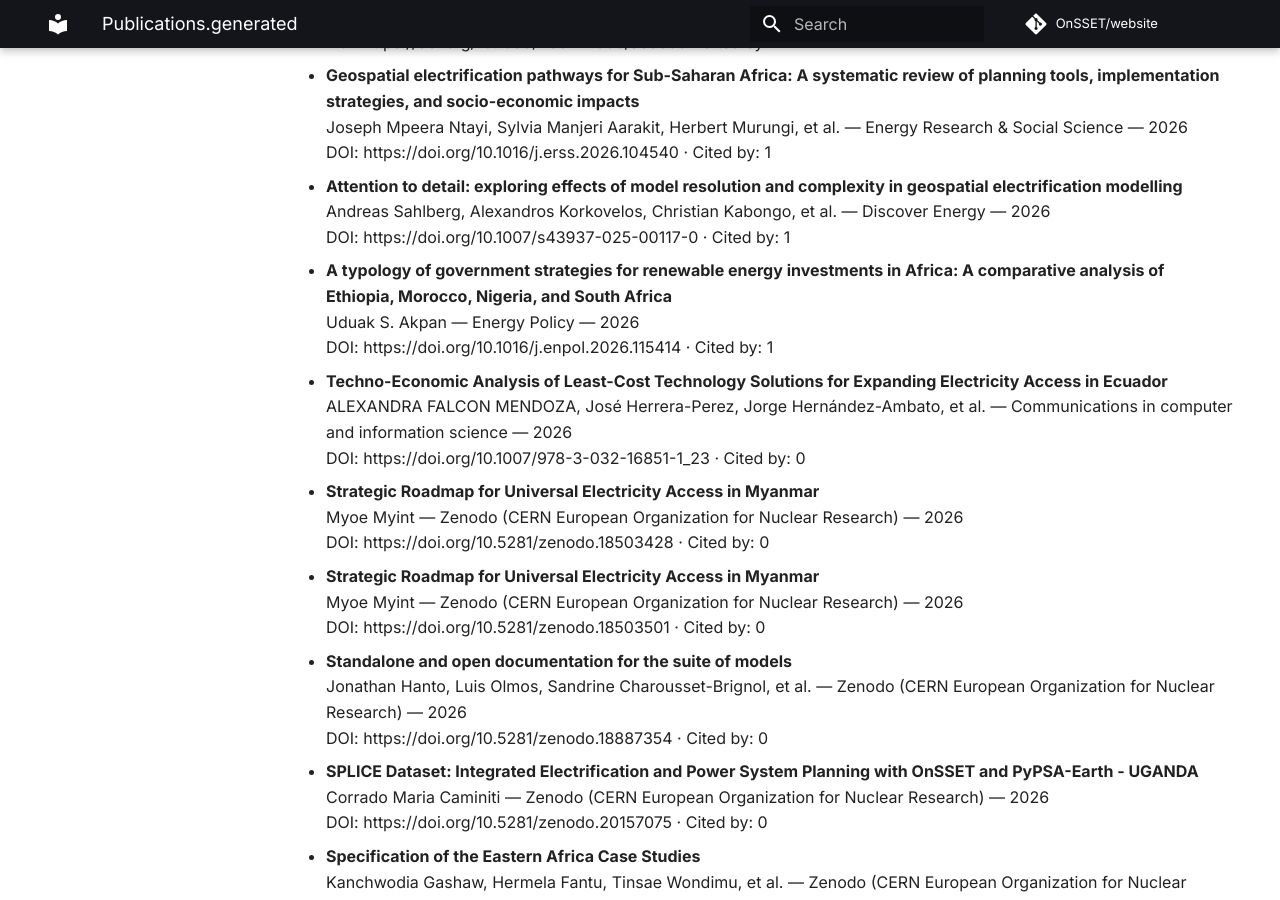
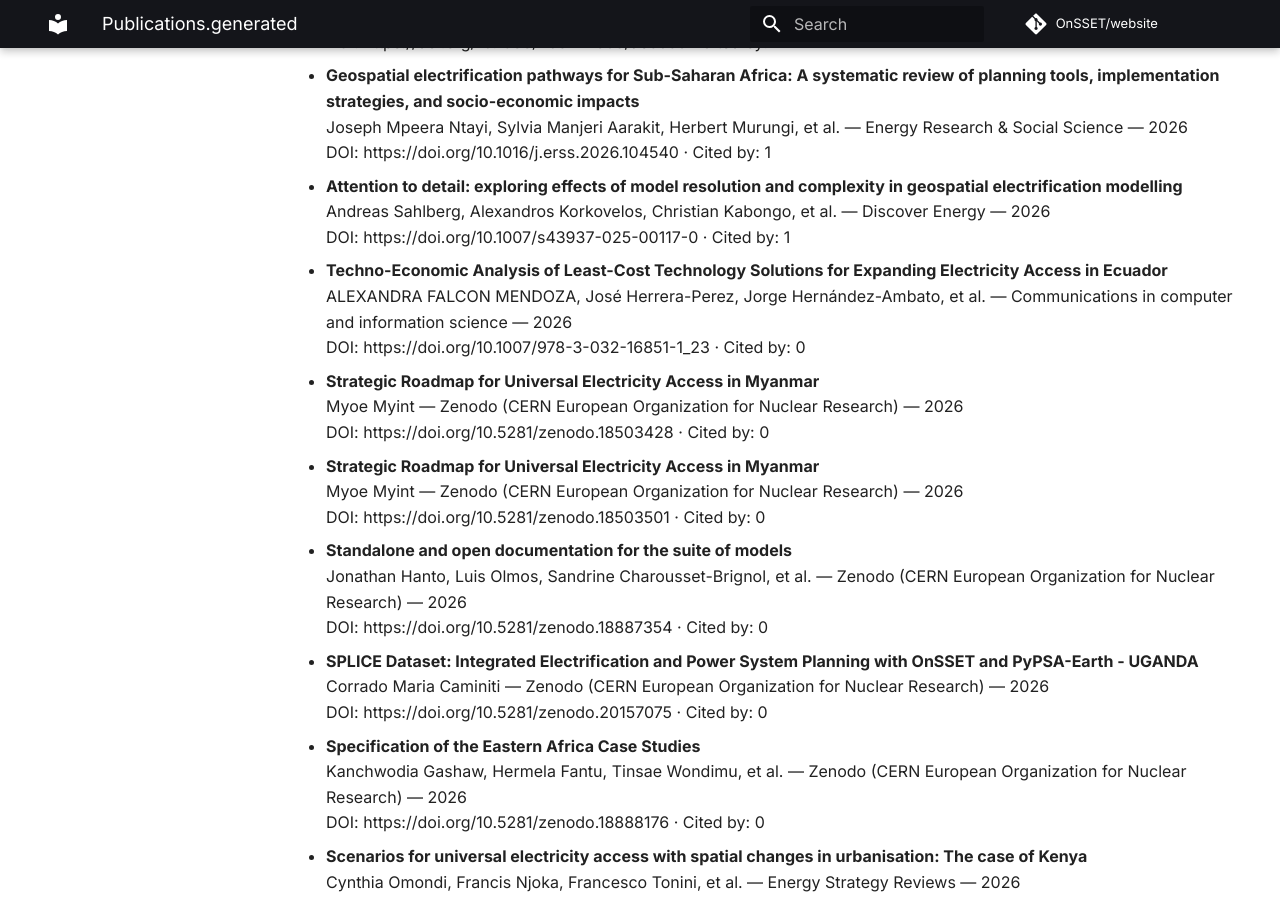
Before and after one commit to OnSSET/website, an MkDocs documentation site: the page built from docs/publications.generated.md, in a window 1280 px wide and 900 px high, scrolled down 902 px. Built offline with MkDocs 1.6.1 and Material for MkDocs 9.7.7, drawn with Linux system fonts in a browser that asks for light colours; comment, search, counter and statistics services are not loaded; some of the changed text lies outside the part shown.

Commit message:
Auto-update publications

```diff
--- a/docs/publications.generated.md
+++ b/docs/publications.generated.md
@@ -29,10 +29,6 @@ No results found.
 - **Attention to detail: exploring effects of model resolution and complexity in geospatial electrification modelling**
   Andreas Sahlberg, Alexandros Korkovelos, Christian Kabongo, et al. — Discover Energy — 2026
   DOI: https://doi.org/10.1007/s43937-025-00117-0 · Cited by: 1
-
-- **A typology of government strategies for renewable energy investments in Africa: A comparative analysis of Ethiopia, Morocco, Nigeria, and South Africa**
-  Uduak S. Akpan — Energy Policy — 2026
-  DOI: https://doi.org/10.1016/j.enpol.2026.115414 · Cited by: 1
 
 - **Techno-Economic Analysis of Least-Cost Technology Solutions for Expanding Electricity Access in Ecuador**
   ALEXANDRA FALCON MENDOZA, José Herrera-Perez, Jorge Hernández-Ambato, et al. — Communications in computer and information science — 2026
```
Also changed, not shown: other parts of docs/publications.generated.md (+4 -0 lines).
